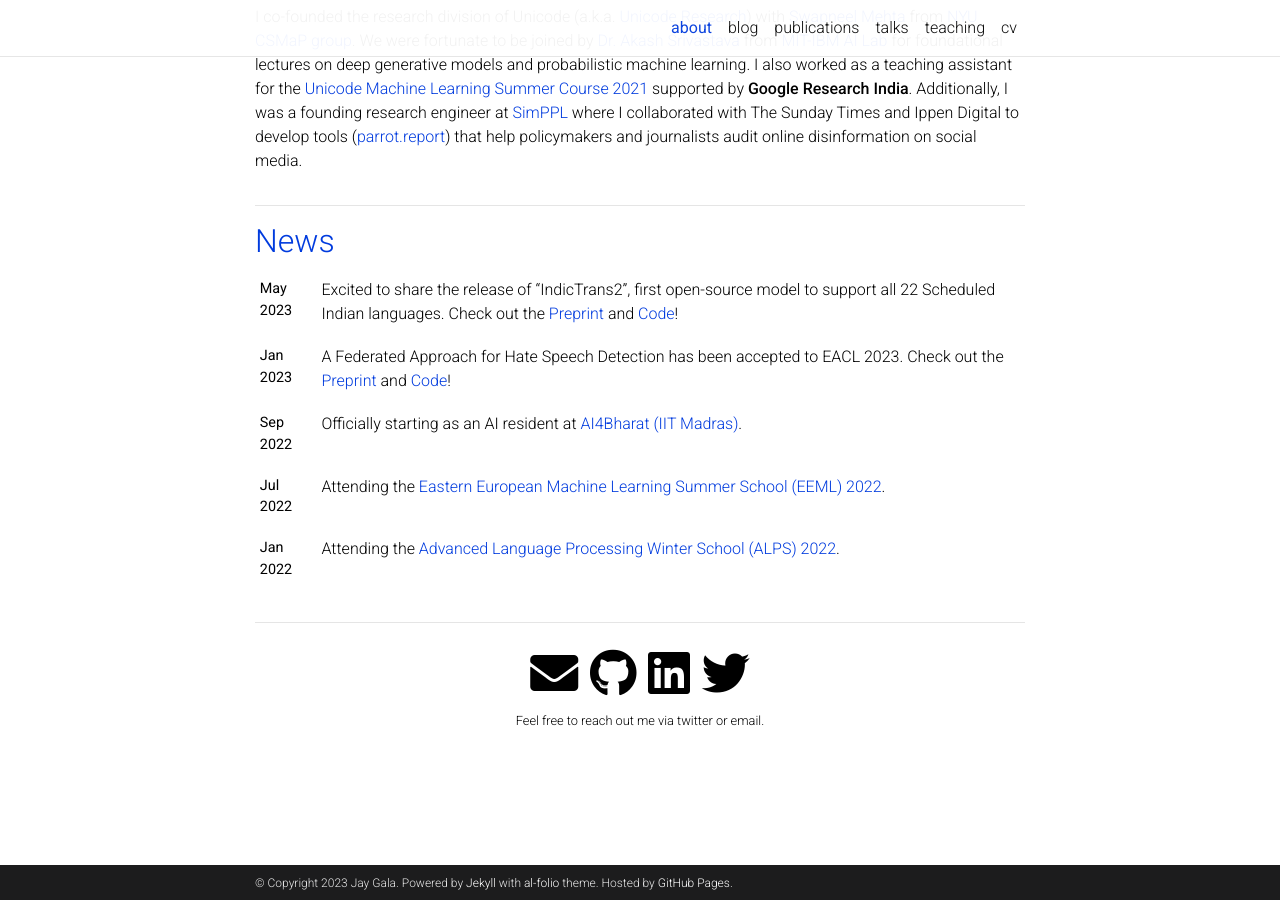
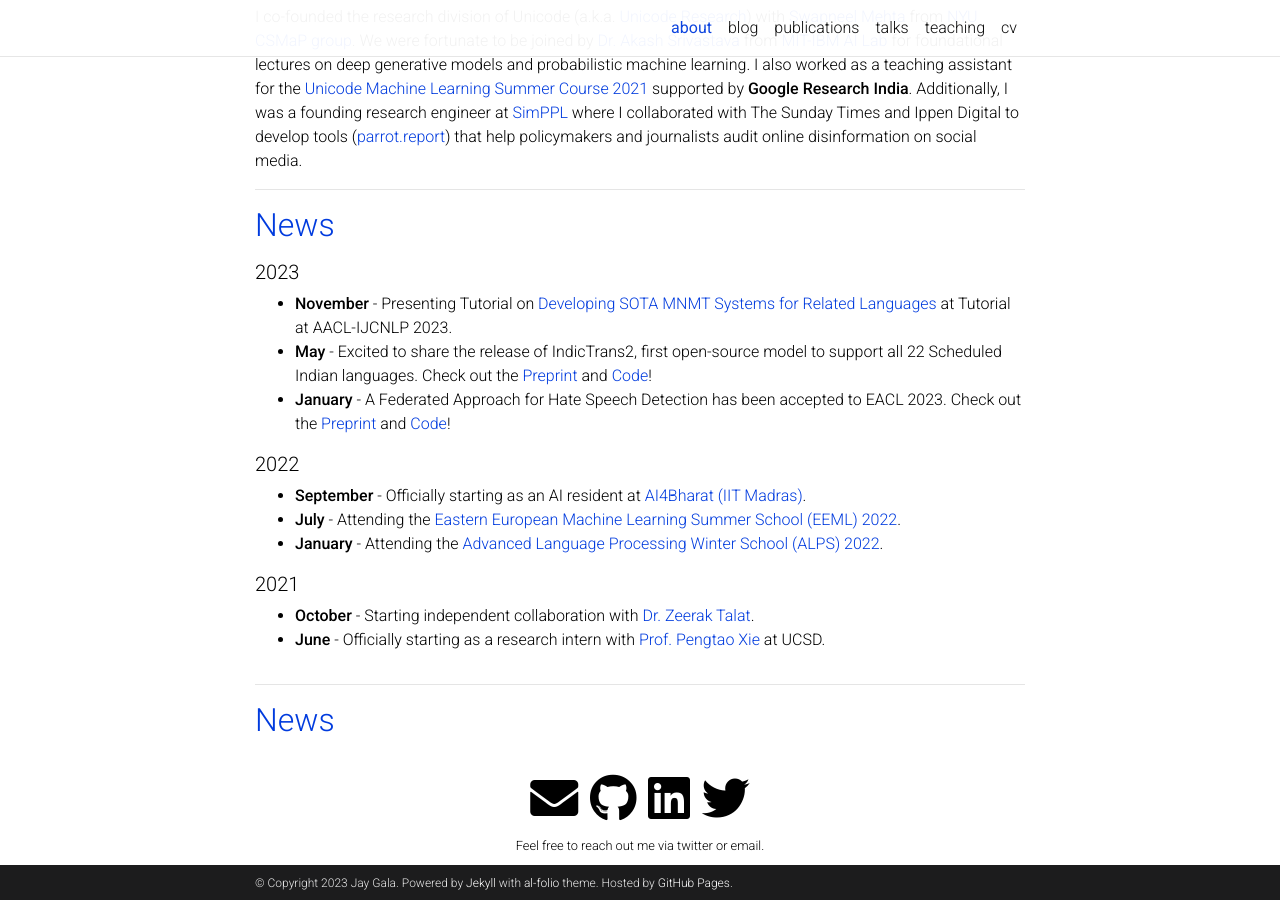
Before and after one commit to prajdabre/prajdabre.github.io, a Jekyll site: the page built from _pages/about.md, in a window 1280 px wide and 900 px high, scrolled down 731 px. Built offline with Jekyll 4.4.1, drawn with Linux system fonts in a browser that asks for light colours; full-size pictures stand in for the smaller copies a plugin makes; comment, search, counter and statistics services are not loaded; a style sheet for code colours, icons or effects is not loaded.

Commit message:
update about page and cv

```diff
--- a/_config.yml
+++ b/_config.yml
@@ -144,7 +144,7 @@ collections:
     permalink: /projects/:path/
 
 # news_scrollable: false # adds a vertical scroll bar if there are more than 3 news items
-news_limit: 5 # leave blank to include all the news in the `_news` folder
+news_limit:  # leave blank to include all the news in the `_news` folder
 
 # -----------------------------------------------------------------------------
 # Jekyll settings
--- a/_includes/news.html
+++ b/_includes/news.html
@@ -1,7 +1,7 @@
 
           <div class="news">
+            {% if site.news != blank -%}
             <h2>News</h2>
-            {% if site.news != blank -%}
             {%- assign news_size = site.news | size -%}
             <div class="table-responsive" {% if site.news_scrollable and news_size > 3 %}style="max-height: 10vw"{% endif %}>
               <table class="table table-sm table-borderless">
--- a/_layouts/about.html
+++ b/_layouts/about.html
@@ -51,7 +51,7 @@ layout: default
             {%- include selected_papers.html %}
           {%- endif %}
 
-          <hr>
+          <!-- <hr> -->
 
           {%- if page.social %}
           <!-- Social -->
--- a/_pages/about.md
+++ b/_pages/about.md
@@ -26,3 +26,24 @@ I completed my Bachelor’s degree in Computer Engineering from [University of M
 I also served as a mentor at [DJ Unicode](https://www.djunicode.in/), a student organization that aims to inspire sophomores and juniors to contribute to open-source projects. Additionally, I led a team that developed a platform for conducting C programming examinations in college for over 500 students ([demo](https://www.youtube.com/watch?v=kn7lwJoYfuU)).
 
 I co-founded the research division of Unicode (a.k.a. [Unicode Research](https://unicode-research.netlify.app/people/)) with [Swapneel Mehta](https://mehtaver.se/) from [NYU CSMaP group](https://csmapnyu.org/). We were fortunate to be joined by [Dr. Akash Srivastava](https://akashgit.github.io/) from [MIT-IBM AI Lab](https://mitibmwatsonailab.mit.edu/) for foundational lectures on deep generative models and probabilistic machine learning. I also worked as a teaching assistant for the [Unicode Machine Learning Summer Course 2021](https://djunicode.github.io/umlsc-2021/) supported by **Google Research India**. Additionally, I was a founding research engineer at [SimPPL](https://simppl.org/) where I collaborated with The Sunday Times and Ippen Digital to develop tools ([parrot.report](https://parrot.report/)) that help policymakers and journalists audit online disinformation on social media.
+
+<hr>
+
+<h2 style="color:#003BDE; margin-bottom:0.5em">News</h2>
+
+##### 2023
+
+- **November** - Presenting Tutorial on [Developing SOTA MNMT Systems for Related Languages](http://www.afnlp.org/conferences/ijcnlp2023/wp/program/accepted-tutorials/) at Tutorial at AACL-IJCNLP 2023.
+- **May** - Excited to share the release of IndicTrans2, first open-source model to support all 22 Scheduled Indian languages. Check out the [Preprint](https://arxiv.org/abs/2305.16307) and [Code](https://github.com/AI4Bharat/IndicTrans2)!
+- **January** - A Federated Approach for Hate Speech Detection has been accepted to EACL 2023. Check out the [Preprint](https://arxiv.org/abs/2302.09243) and [Code](https://github.com/jaygala24/fed-hate-speech)!
+
+##### 2022
+
+- **September** - Officially starting as an AI resident at [AI4Bharat (IIT Madras)](https://ai4bharat.org/).
+- **July** - Attending the [Eastern European Machine Learning Summer School (EEML) 2022](https://www.eeml.eu/home).
+- **January** - Attending the [Advanced Language Processing Winter School (ALPS) 2022](https://lig-alps.imag.fr/).
+
+##### 2021
+
+- **October** - Starting independent collaboration with [Dr. Zeerak Talat](Dr. Zeerak Talat).
+- **June** - Officially starting as a research intern with [Prof. Pengtao Xie](https://sites.google.com/site/pengtaoxie2008) at UCSD.
```
Also changed, not shown: other parts of _includes/news.html (+0 -2 lines), _news/announcement_1.md (deleted, +0 -7 lines), _news/announcement_2.md (deleted, +0 -7 lines), _news/announcement_3.md (deleted, +0 -7 lines), _news/announcement_4.md (deleted, +0 -7 lines), _news/announcement_5.md (deleted, +0 -7 lines), _news/announcement_6.md (deleted, +0 -7 lines), _news/announcement_7.md (deleted, +0 -7 lines), _pages/talks.md (+4 -0 lines), 1 other file.
